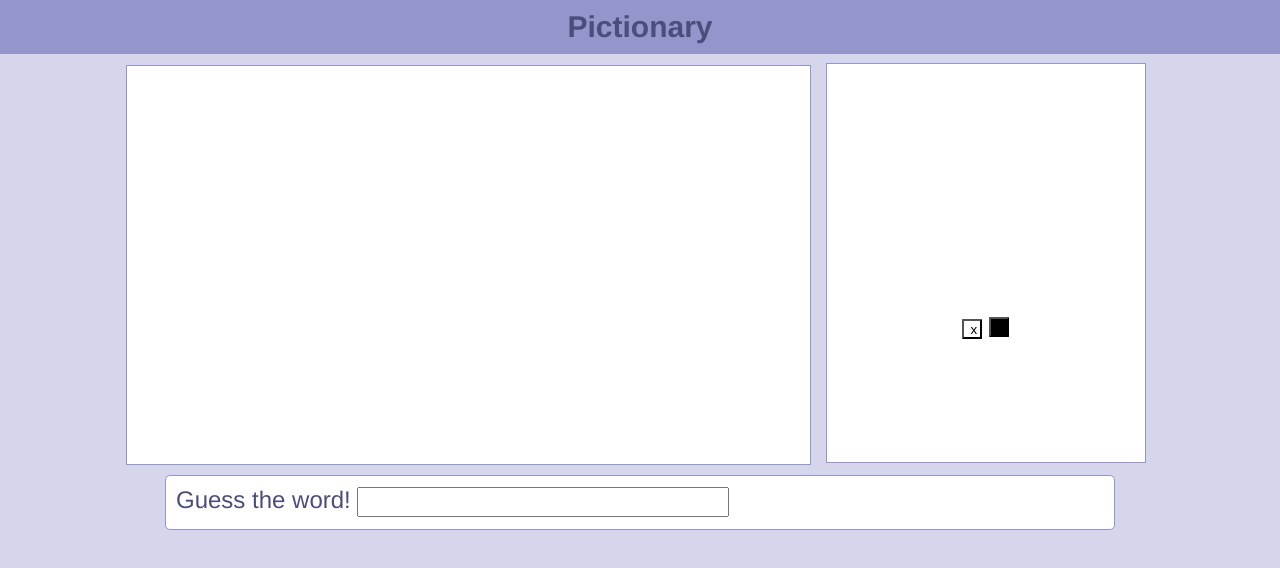
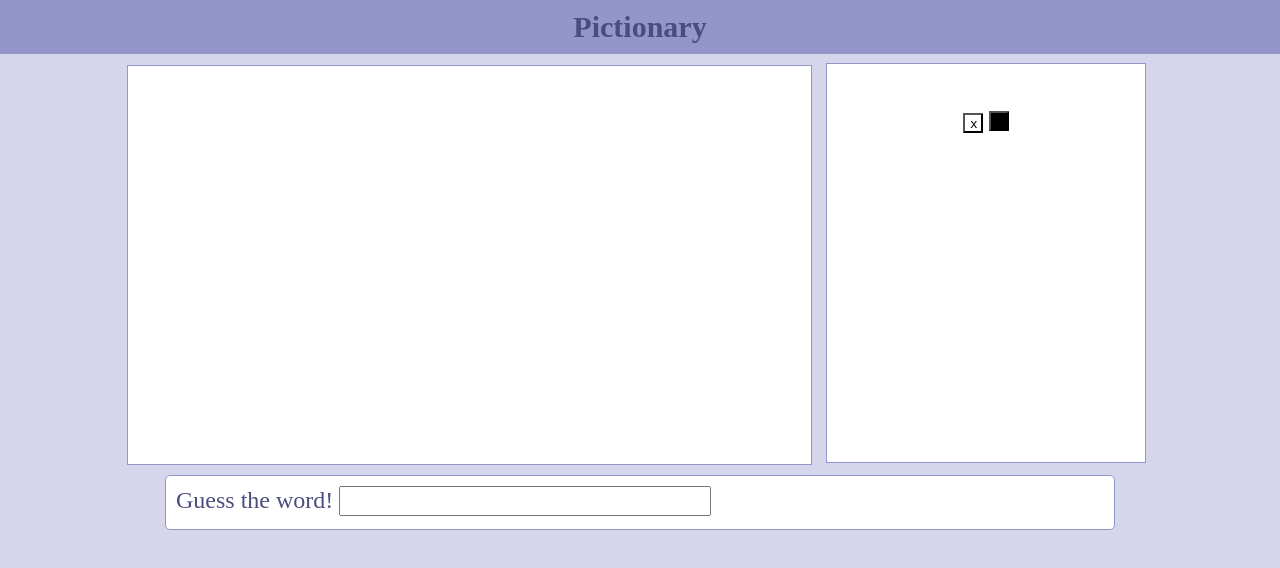
Before and after one commit to anjingli/harmonyy, a website: page Harmony/Games/pictionary.html in a window 1280 px wide. Drawn offline with nearby package versions, Linux system fonts and the light colour scheme; files that its build step writes are made by us from their sources.

Commit message:
pictionary

```diff
--- a/Harmony/css/pictionary.css
+++ b/Harmony/Games/pictionary.css
@@ -9,7 +9,7 @@ body {
     font-size: 1.5em;
     margin: 0px;
     min-width: 1000px;
-    font-family: Helvetica;
+    font-family: 'Times New Roman', Times, serif;
 }
 
 .row {
--- a/Harmony/pictionary.html
+++ b/Harmony/Games/pictionary.html
@@ -8,7 +8,7 @@
     <title>Pictionary</title>
 
     <!-- Custom styles -->
-    <link href="pictionary.css" rel="stylesheet">
+    <link href="pictionary.css" type="text/css" rel="stylesheet">
 
     <script src="//code.jquery.com/jquery-2.1.0.js"></script>
     <script src="//cdnjs.cloudflare.com/ajax/libs/handlebars.js/1.3.0/handlebars.js"></script>
@@ -21,7 +21,6 @@
         <div class="row">
             <canvas id="canvas"></canvas>
             <div class="users">
-                <ul></ul>
                 <div id="guesses"></div>
                 <div class="draw-buttons">
                     <button value="0" class="clear" type="button">x</button>
```
